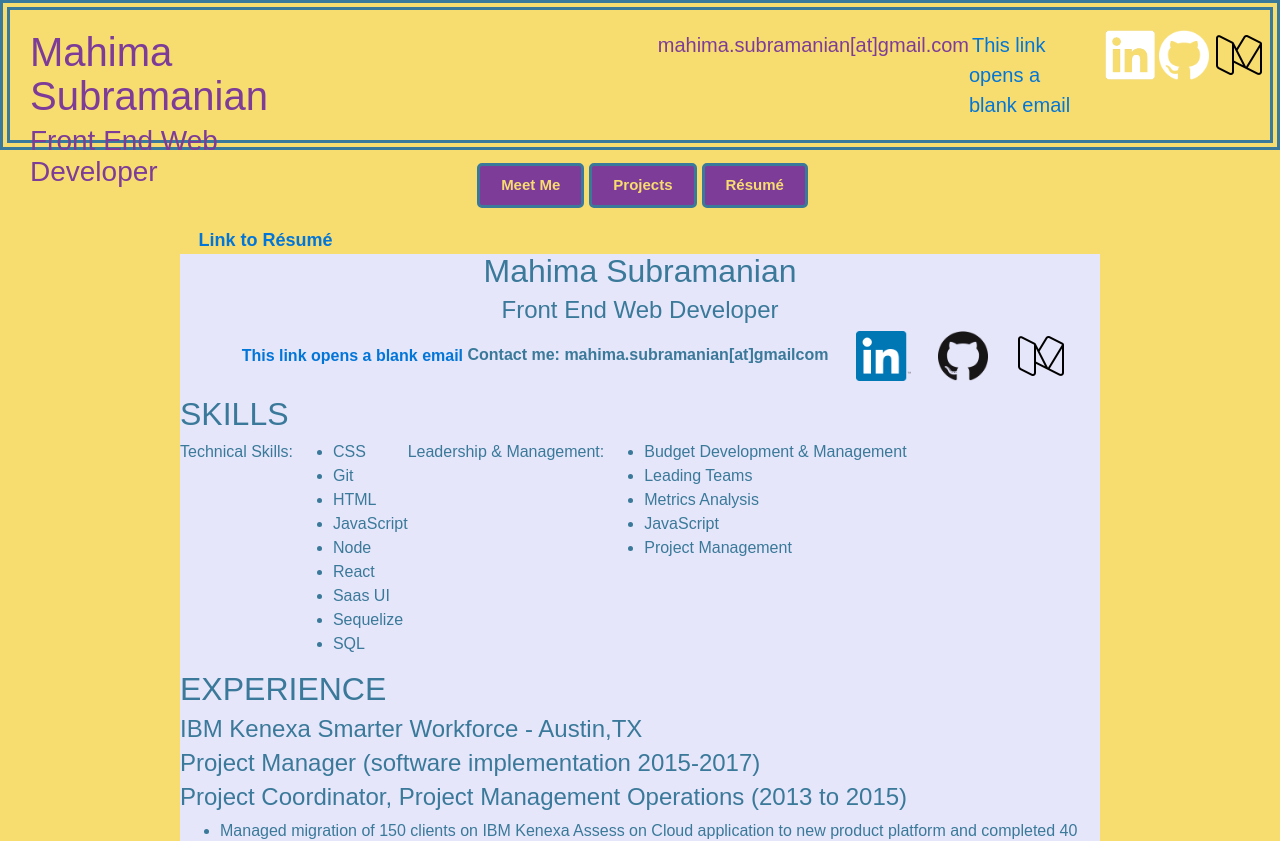
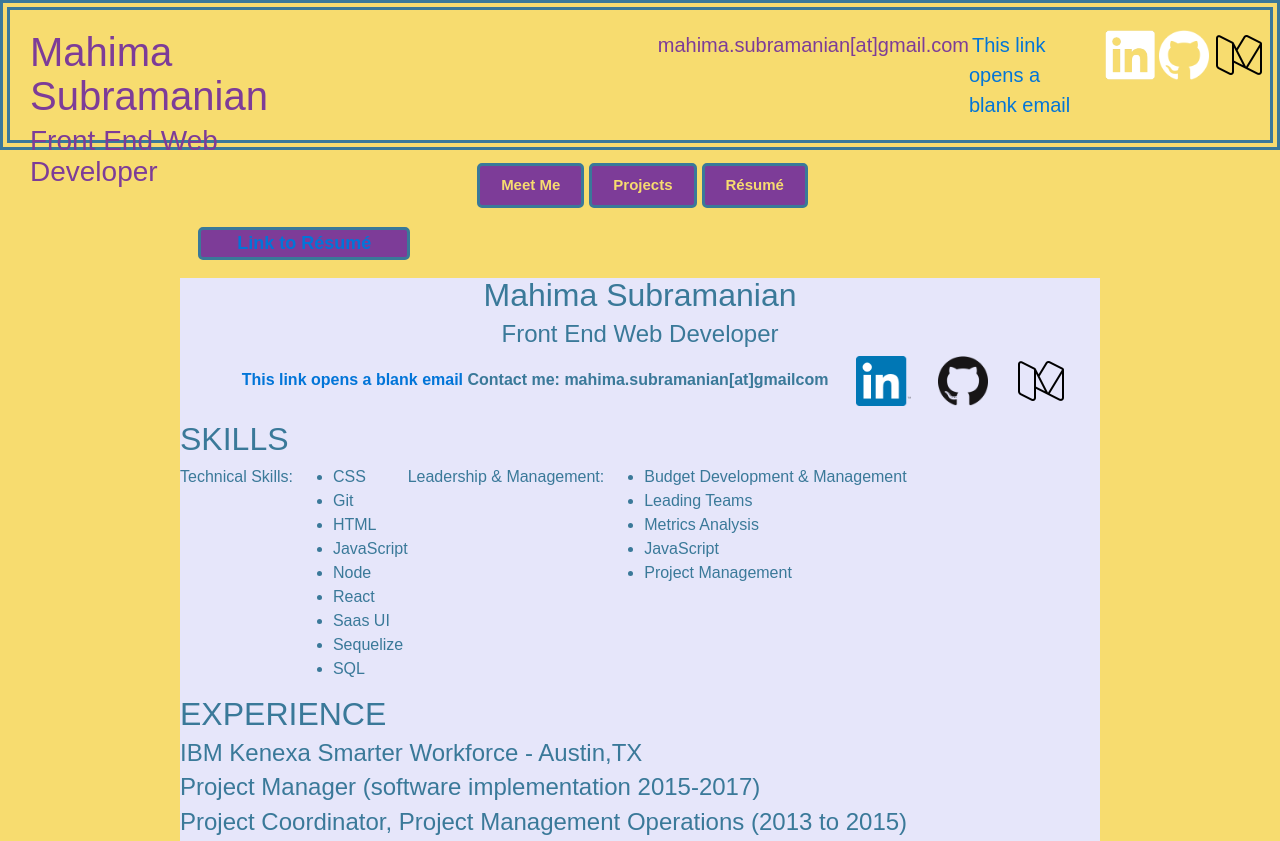
Before and after one commit to Smahima/smahima.github.io, a React (Create React App) app: page /resume in a window 1280 px wide. Shown: the top 841 px of the page. Built offline with nearby package versions, Linux system fonts and the light colour scheme.

Commit message:
styled link to resume

```diff
--- a/src/styles/index.css
+++ b/src/styles/index.css
@@ -197,9 +197,24 @@ h5 {
 }
 
 .resume-link {
+  text-align: center;
+  text-decoration-color: #F7DC6F;
   font-size: 18px;
   font-weight: bold;
-  margin:2% 0 0 2%;
+  margin:2% 75% 2% 2%;
+  border: 3px solid #3a7999;
+  border-radius: 5px;
+  background: #7D3C98;
+}
+
+.resume-link:hover {
+	border: 3px dotted #3a7999;
+	color:  #7D3C98;
+  background-color: #B3B6B7;
+}
+
+a:visited {
+  color:  #F7DC6F;
 }
 
 .resume-header {
```
